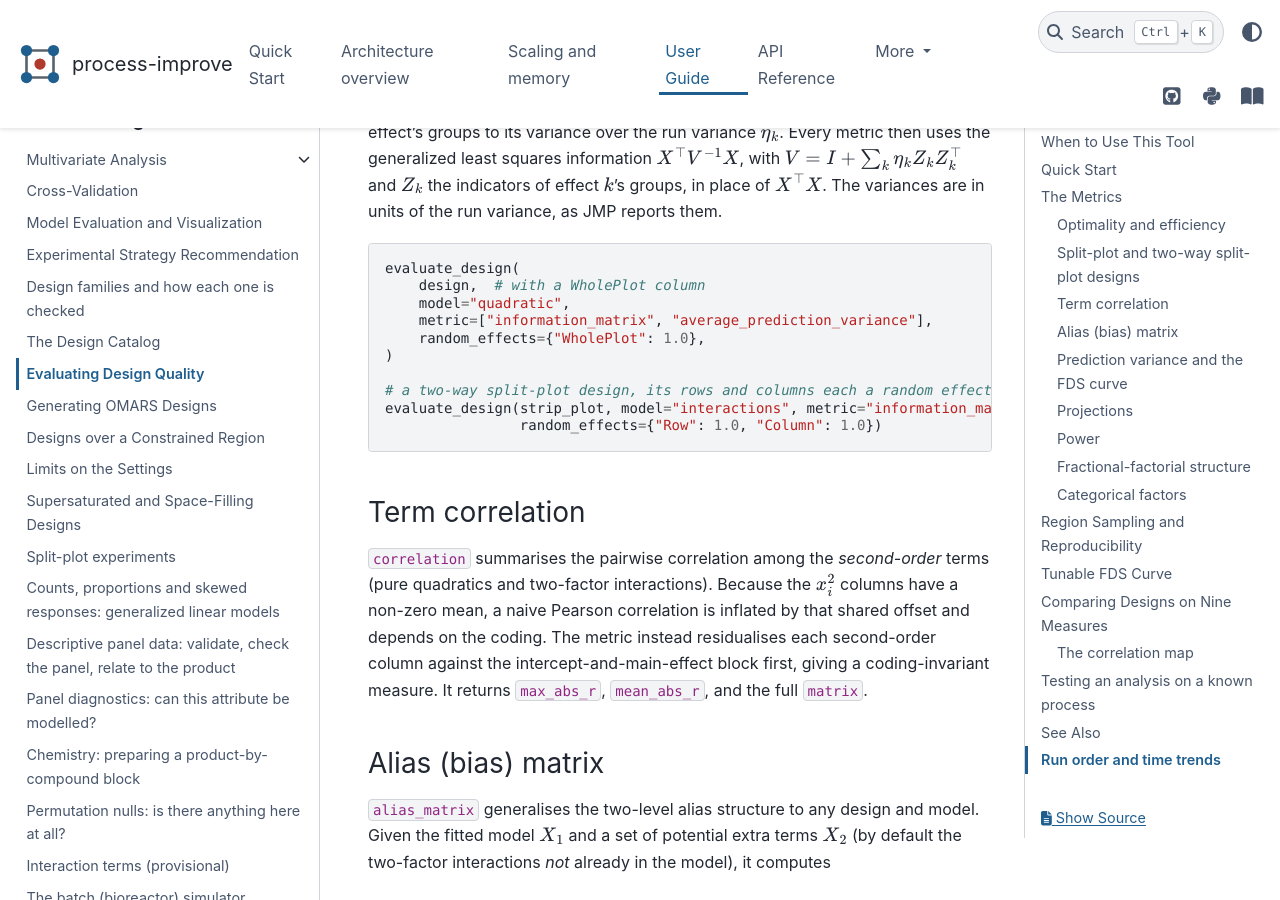
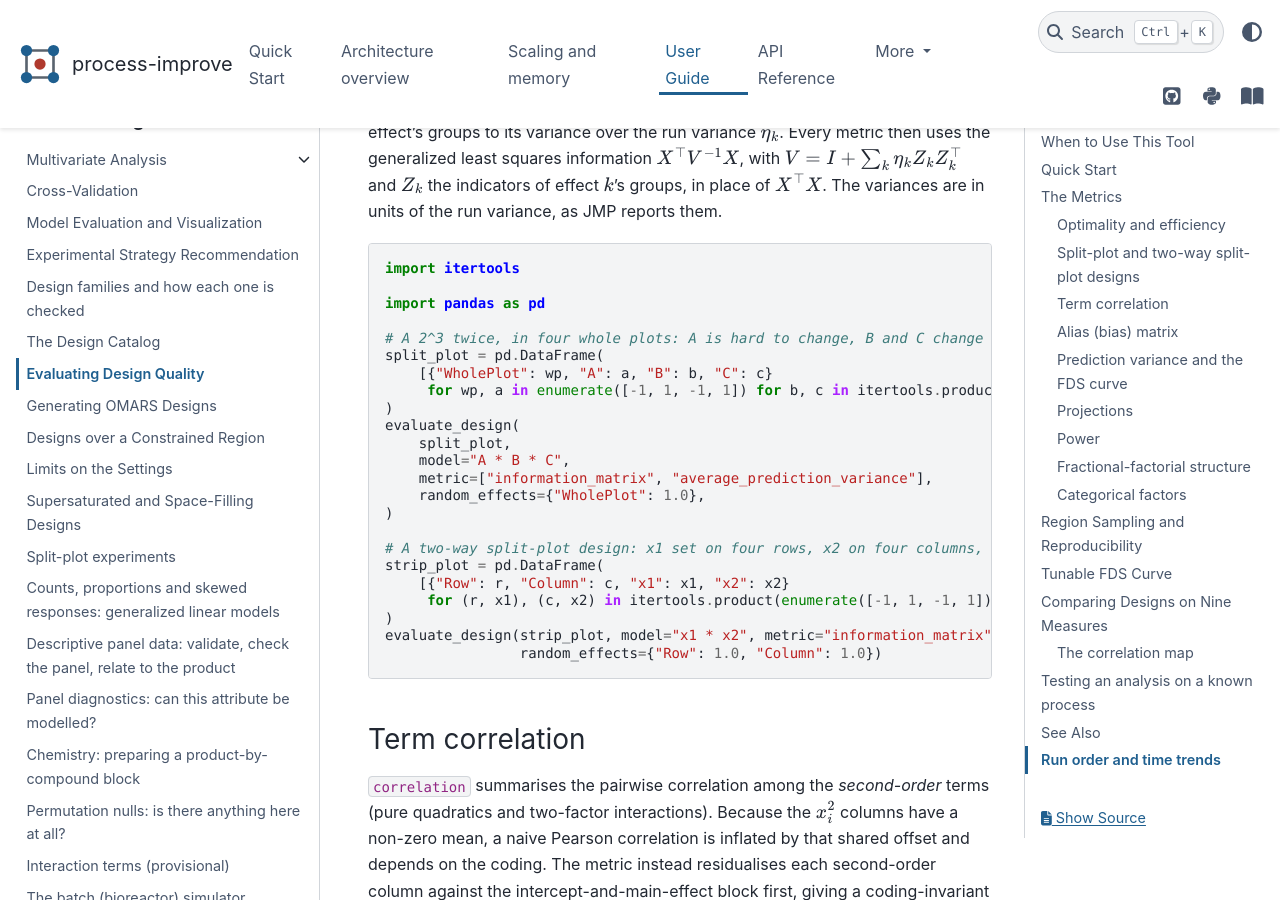
Before and after one commit to kgdunn/process-improve, a Sphinx documentation site: the page built from docs/user_guide/design_evaluation.rst, in a window 1280 px wide and 900 px high, scrolled down 2369 px. Built offline with Sphinx 7.4.7 and the PyData theme 0.15.4, drawn with Linux system fonts in a browser that asks for light colours.

Commit message:
Make the random-effects example in the design evaluation guide runnable
The guide's examples run as a test; the split-plot and two-way
split-plot examples now build their own designs.

Co-Authored-By: Claude Opus 5.5 <noreply@anthropic.com>
Claude-Session: https://claude.ai/code/session_01D7cLbshegEAduAzjYvbutZ

```diff
--- a/docs/user_guide/design_evaluation.rst
+++ b/docs/user_guide/design_evaluation.rst
@@ -102,15 +102,28 @@ variance, as JMP reports them.
 
 .. code-block:: python
 
+   import itertools
+
+   import pandas as pd
+
+   # A 2^3 twice, in four whole plots: A is hard to change, B and C change from run to run.
+   split_plot = pd.DataFrame(
+       [{"WholePlot": wp, "A": a, "B": b, "C": c}
+        for wp, a in enumerate([-1, 1, -1, 1]) for b, c in itertools.product([-1, 1], repeat=2)]
+   )
    evaluate_design(
-       design,  # with a WholePlot column
-       model="quadratic",
+       split_plot,
+       model="A * B * C",
        metric=["information_matrix", "average_prediction_variance"],
        random_effects={"WholePlot": 1.0},
    )
 
-   # a two-way split-plot design, its rows and columns each a random effect
-   evaluate_design(strip_plot, model="interactions", metric="information_matrix",
+   # A two-way split-plot design: x1 set on four rows, x2 on four columns, every row in every column.
+   strip_plot = pd.DataFrame(
+       [{"Row": r, "Column": c, "x1": x1, "x2": x2}
+        for (r, x1), (c, x2) in itertools.product(enumerate([-1, 1, -1, 1]), enumerate([-1, -1, 1, 1]))]
+   )
+   evaluate_design(strip_plot, model="x1 * x2", metric="information_matrix",
                    random_effects={"Row": 1.0, "Column": 1.0})
 
 Term correlation
```
